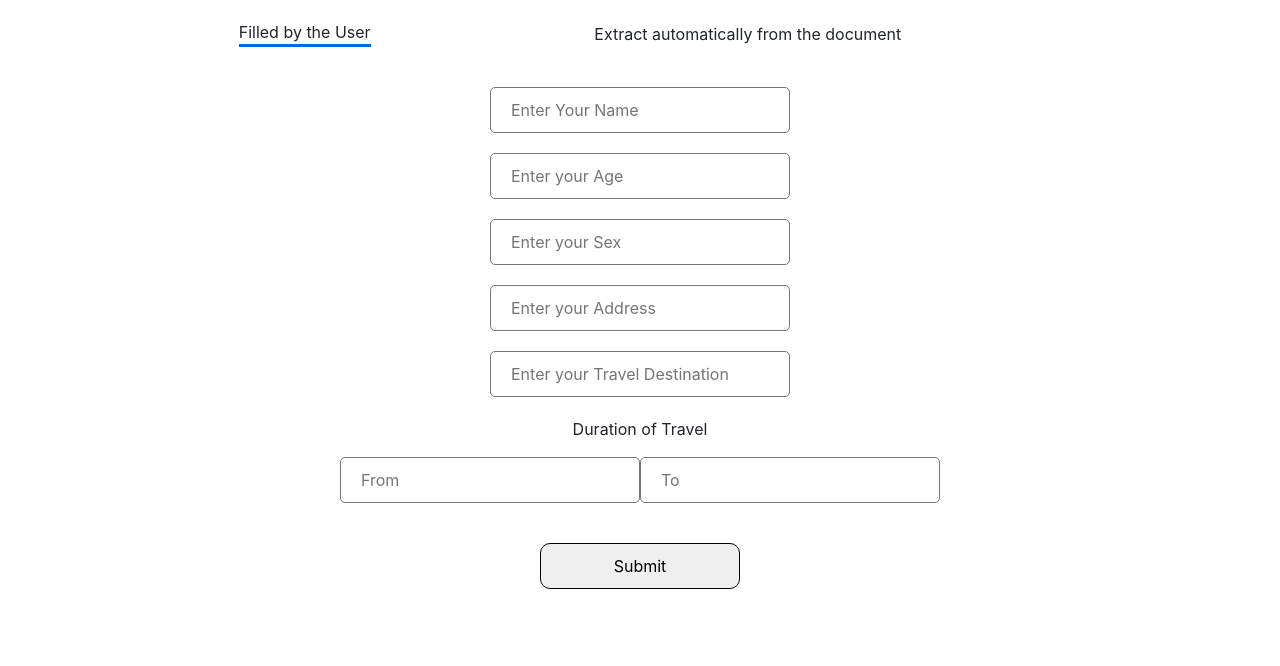
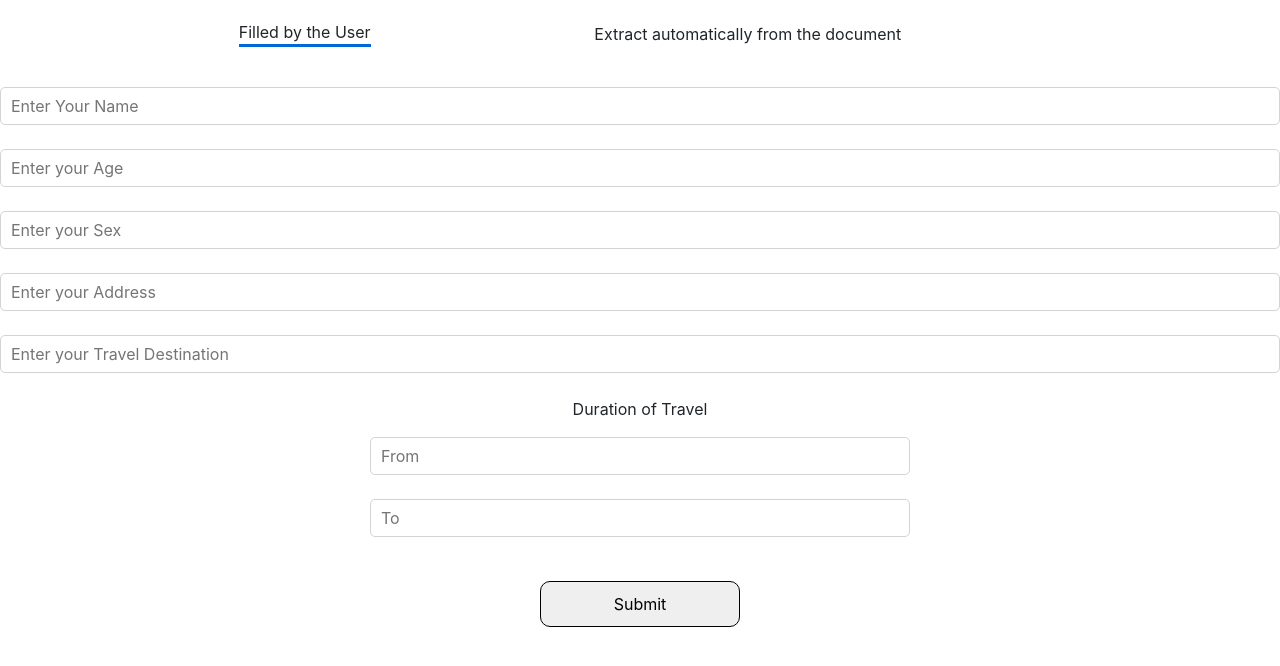
Before and after one commit to TheDa21crj/Travel, a React (Create React App) app in the folder front/: page / in a window 1280 px wide. Both pictures are taken after a click on the element "Filled by the User". Shown: the top 666 px of the page. Built offline with nearby package versions, Linux system fonts and the light colour scheme.

Commit message:
Update User.jsx

```diff
--- a/front/src/Components/User.jsx
+++ b/front/src/Components/User.jsx
@@ -42,7 +42,7 @@ export default function User() {
           name="name"
           id=""
           placeholder="Enter Your Name"
-          className="InpField"
+          className="PartInp"
           value={showData.name}
           onChange={DataInp}
         />
@@ -51,7 +51,7 @@ export default function User() {
           name="age"
           id=""
           placeholder="Enter your Age"
-          className="InpField"
+          className="PartInp"
           value={showData.age}
           onChange={DataInp}
         />
@@ -60,7 +60,7 @@ export default function User() {
           name="sex"
           id=""
           placeholder="Enter your Sex"
-          className="InpField"
+          className="PartInp"
           value={showData.sex}
           onChange={DataInp}
         />
@@ -69,7 +69,7 @@ export default function User() {
           name="address"
           id=""
           placeholder="Enter your Address"
-          className="InpField"
+          className="PartInp"
           value={showData.address}
           onChange={DataInp}
         />
@@ -78,7 +78,7 @@ export default function User() {
           name="travel"
           id=""
           placeholder="Enter your Travel Destination"
-          className="InpField"
+          className="PartInp"
           value={showData.travel}
           onChange={DataInp}
         />
@@ -89,7 +89,7 @@ export default function User() {
             name="From"
             id=""
             placeholder="From"
-            className="InpField"
+            className="PartInp"
             value={showData.From}
             onChange={DataInp}
           />
@@ -98,7 +98,7 @@ export default function User() {
             name="To"
             id=""
             placeholder="To"
-            className="InpField"
+            className="PartInp"
             value={showData.To}
             onChange={DataInp}
           />
```
